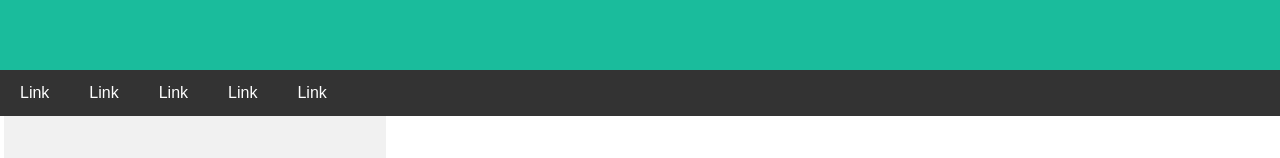
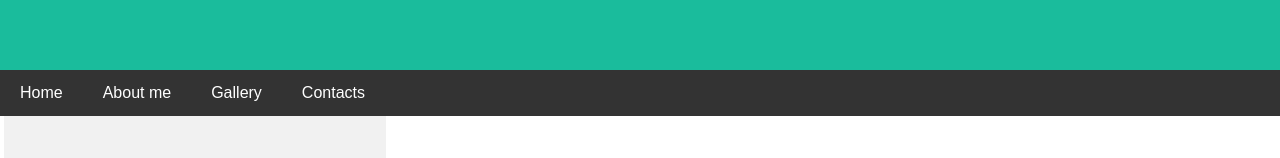
Before and after one commit to Jarkynmoon/CSS-Media-Queries, a plain HTML site: page index.html in a window 1280 px wide. Shown: the part 202-360 px from the top of the page. Drawn offline with Linux system fonts and the light colour scheme.

Commit message:
Renamed navbar links

```diff
--- a/index.html
+++ b/index.html
@@ -20,11 +20,11 @@
     </div>
     <!-- Navbar -->
     <div class="navbar">
-        <a href="#">Link</a>
-        <a href="#">Link</a>
-        <a href="#">Link</a>
-        <a href="#">Link</a>
-        <a href="#">Link</a>
+        <a href="#">Home</a>
+        <a href="#">About me</a>
+        <a href="#">Gallery</a>
+        <a href="#">Contacts</a>
+
     </div>
 
     <!-- Content -->
```
